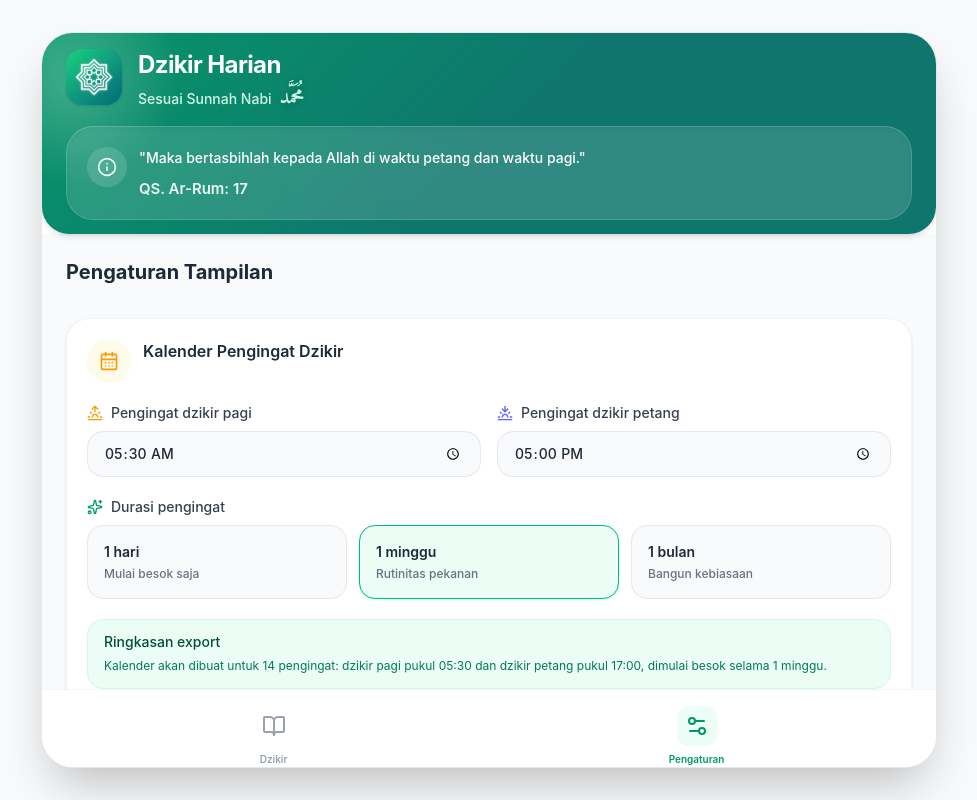
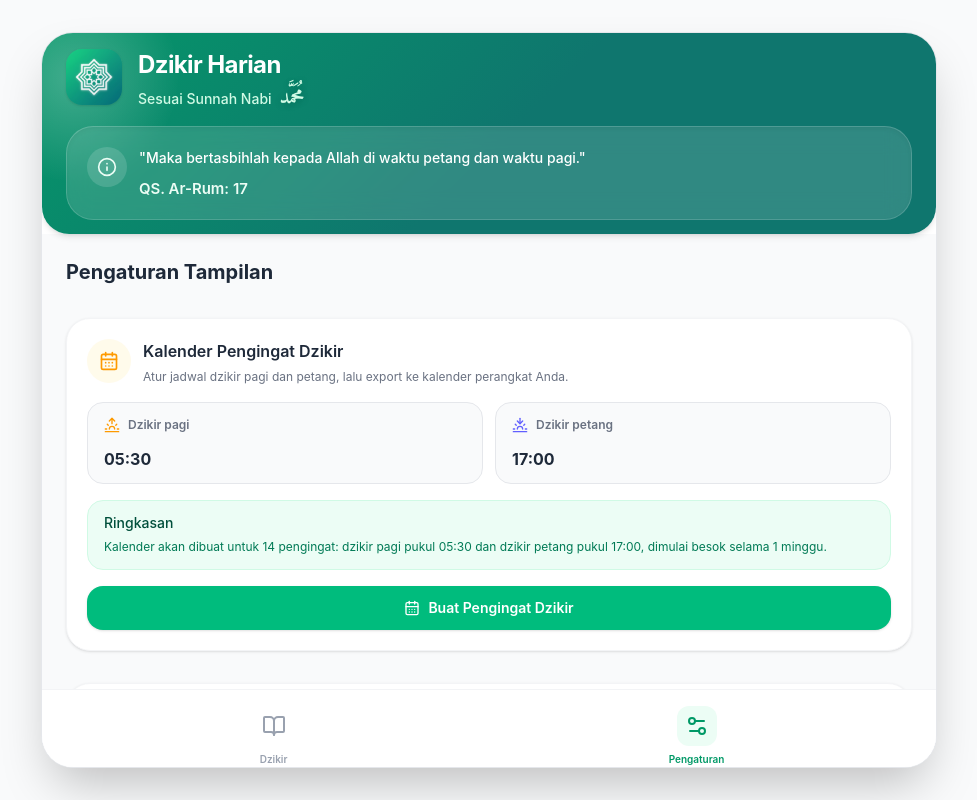
Before and after one commit to adhityogb/DzikirHarian, a React (Vite) app: page / in a window 1280 px wide. Both pictures are taken after a click on the button "Pengaturan". Shown: the whole page, without its empty margins (151-1128 px from the left). Built offline with nearby package versions, Linux system fonts and the light colour scheme; a web font is replaced by a local one.

Commit message:
Refine reminder settings modal flow

```diff
--- a/src/App.jsx
+++ b/src/App.jsx
@@ -64,6 +64,7 @@ export default function App() {
   const [showInstallBanner, setShowInstallBanner] = useState(() => window.innerWidth < 768 && !isStandaloneDisplay());
   const [activeDalil, setActiveDalil] = useState(null);
   const [isInstallModalOpen, setIsInstallModalOpen] = useState(false);
+  const [isReminderModalOpen, setIsReminderModalOpen] = useState(false);
   const [morningReminderTime, setMorningReminderTime] = useState(() => localStorage.getItem('dzikir_calendar_morning_reminder_time') || '05:30');
   const [eveningReminderTime, setEveningReminderTime] = useState(() => localStorage.getItem('dzikir_calendar_evening_reminder_time') || '17:00');
   const [reminderDuration, setReminderDuration] = useState(() => localStorage.getItem('dzikir_calendar_reminder_duration') || 'week');
@@ -214,7 +215,12 @@ export default function App() {
 
   const handleExportReminderCalendar = useCallback(() => {
     downloadReminderCalendar({ morningTime: morningReminderTime, eveningTime: eveningReminderTime, durationKey: reminderDuration });
+    setIsReminderModalOpen(false);
   }, [eveningReminderTime, morningReminderTime, reminderDuration]);
+
+  const handleOpenReminderModal = useCallback(() => {
+    setIsReminderModalOpen(true);
+  }, []);
 
   const handleIncrement = useCallback((id, target, index) => {
     setCounts((prev) => {
@@ -303,7 +309,7 @@ export default function App() {
   return (
     <div className={`min-h-screen bg-gray-50 font-sans text-gray-800 flex justify-center items-stretch lg:items-center overflow-x-hidden selection:bg-emerald-200 px-0 sm:px-4 lg:px-8 ${isNightView ? 'night-view' : ''}`}>
       <div className="app-shell w-full max-w-4xl h-[100dvh] lg:h-[92vh] bg-white relative flex flex-col overflow-hidden sm:rounded-[2rem] lg:shadow-2xl lg:border border-gray-200">
-        <div className={`flex min-h-0 flex-1 flex-col transition-all duration-300 ${isInstallModalOpen ? 'app-shell__backdrop is-blurred' : ''}`}>
+        <div className={`flex min-h-0 flex-1 flex-col transition-all duration-300 ${(isInstallModalOpen || isReminderModalOpen) ? 'app-shell__backdrop is-blurred' : ''}`}>
           {!isReadingMode && (
             <header className="app-header px-5 sm:px-6 text-white shadow-md z-10 relative shrink-0">
               <div className="app-header__glow" />
@@ -371,7 +377,7 @@ export default function App() {
                 reminderDuration={reminderDuration}
                 setReminderDuration={setReminderDuration}
                 reminderSummary={reminderSummary}
-                onExportReminderCalendar={handleExportReminderCalendar}
+                onOpenReminderModal={handleOpenReminderModal}
               />
             )}
             {isReadingMode && <ReadingTab currentDzikirList={currentDzikirList} counts={counts} showArabic={showArabic} fontSize={fontSize} fontSizeClasses={fontSizeClasses} showLatin={showLatin} showTranslation={showTranslation} handleIncrement={handleIncrement} setActiveDalil={setActiveDalil} dalilByTitle={dalilByTitle} progress={progress} activeTime={activeTime} setIsReadingMode={setIsReadingMode} setActiveTab={setActiveTab} tahlilTarget={tahlilTargetByTime[activeTime]} setTahlilTarget={setActiveTimeTahlilTarget} />}
@@ -428,6 +434,84 @@ export default function App() {
           </div>
         )}
 
+        {isReminderModalOpen && !isReadingMode && (
+          <div className="absolute inset-0 z-40 flex items-center justify-center bg-slate-950/38 p-4" onClick={() => setIsReminderModalOpen(false)}>
+            <div className="w-full max-w-md rounded-[2rem] border border-emerald-100 bg-white p-5 shadow-xl animate-fade-in-up" onClick={(event) => event.stopPropagation()}>
+              <div className="mb-4 flex items-start justify-between gap-3">
+                <div>
+                  <p className="text-xs font-semibold uppercase tracking-[0.24em] text-emerald-600">Reminder Dzikir</p>
+                  <h3 className="mt-1 text-lg font-bold text-gray-900">Buat Pengingat Dzikir</h3>
+                  <p className="mt-2 text-sm leading-relaxed text-gray-500">Atur waktu dzikir pagi dan petang, lalu export menjadi kalender pengingat yang siap diimpor.</p>
+                </div>
+                <button
+                  type="button"
+                  onClick={() => setIsReminderModalOpen(false)}
+                  className="flex h-10 w-10 items-center justify-center rounded-full bg-gray-100 text-gray-500 transition-colors hover:bg-gray-200 hover:text-gray-700"
+                  aria-label="Tutup popup pengingat dzikir"
+                >
+                  <X className="h-5 w-5" />
+                </button>
+              </div>
+
+              <div className="space-y-4">
+                <div className="grid gap-3 sm:grid-cols-2">
+                  <label className="space-y-2 text-sm font-medium text-gray-700">
+                    <span>Dzikir pagi</span>
+                    <input type="time" value={morningReminderTime} onChange={(e) => setMorningReminderTime(e.target.value)} className="w-full rounded-2xl border border-gray-200 bg-gray-50 px-4 py-3 text-gray-800 outline-none transition-colors focus:border-emerald-400 focus:bg-white" />
+                  </label>
+                  <label className="space-y-2 text-sm font-medium text-gray-700">
+                    <span>Dzikir petang</span>
+                    <input type="time" value={eveningReminderTime} onChange={(e) => setEveningReminderTime(e.target.value)} className="w-full rounded-2xl border border-gray-200 bg-gray-50 px-4 py-3 text-gray-800 outline-none transition-colors focus:border-emerald-400 focus:bg-white" />
+                  </label>
+                </div>
+
+                <div className="space-y-2 text-sm font-medium text-gray-700">
+                  <span>Durasi pengingat</span>
+                  <div className="grid gap-3 sm:grid-cols-3">
+                    {[
+                      ['day', '1 hari'],
+                      ['week', '1 minggu'],
+                      ['month', '1 bulan'],
+                    ].map(([value, title]) => (
+                      <button
+                        key={value}
+                        type="button"
+                        onClick={() => setReminderDuration(value)}
+                        className={`rounded-2xl border px-4 py-4 text-left transition-all ${reminderDuration === value ? 'border-emerald-500 bg-emerald-50 shadow-sm shadow-emerald-100' : 'border-gray-200 bg-gray-50 hover:bg-white'}`}
+                      >
+                        <div className="font-semibold text-gray-800">{title}</div>
+                      </button>
+                    ))}
+                  </div>
+                </div>
+
+                <div className="rounded-2xl bg-emerald-50/70 p-4">
+                  <p className="text-sm font-semibold text-emerald-900">Ringkasan export</p>
+                  <p className="mt-1 text-xs leading-relaxed text-emerald-700">{reminderSummary}</p>
+                </div>
+              </div>
+
+              <div className="mt-5 flex flex-col-reverse gap-3 sm:flex-row sm:justify-end">
+                <button
+                  type="button"
+                  onClick={() => setIsReminderModalOpen(false)}
+                  className="inline-flex items-center justify-center rounded-2xl border border-gray-200 px-4 py-3 text-sm font-semibold text-gray-600 transition-colors hover:border-gray-300 hover:bg-gray-50"
+                >
+                  Tutup
+                </button>
+                <button
+                  type="button"
+                  onClick={handleExportReminderCalendar}
+                  className="inline-flex items-center justify-center gap-2 rounded-2xl bg-emerald-500 px-4 py-3 text-sm font-semibold text-white shadow-sm transition-colors hover:bg-emerald-600"
+                >
+                  <Download className="h-4 w-4" />
+                  Buat Pengingat Dzikir
+                </button>
+              </div>
+            </div>
+          </div>
+        )}
+
         {activeDalil && <div className="fixed inset-0 z-50 bg-black/40 flex items-center justify-center p-4" onClick={() => setActiveDalil(null)}><div className="w-full max-w-lg bg-white rounded-3xl shadow-xl border border-gray-100 p-5 sm:p-6" onClick={(e) => e.stopPropagation()}><div className="flex items-start justify-between gap-3 mb-4"><div><p className="text-xs font-semibold text-emerald-600 uppercase tracking-wide">Dalil dari sumber</p><h3 className="text-lg font-bold text-gray-900">{activeDalil.title}</h3></div><button type="button" onClick={() => setActiveDalil(null)} className="w-9 h-9 rounded-full bg-gray-100 hover:bg-gray-200 text-gray-600 flex items-center justify-center" aria-label="Tutup popup dalil"><X className="w-5 h-5" /></button></div><div className="bg-gray-50 rounded-2xl p-4 space-y-3"><p className="text-sm text-gray-700 leading-relaxed">{activeDalil.dalil}</p><p className="text-xs text-gray-500"><span className="font-semibold">Referensi:</span> {activeDalil.source}</p></div></div></div>}
       </div>
     </div>
--- a/src/components/SettingsTab.jsx
+++ b/src/components/SettingsTab.jsx
@@ -1,7 +1,7 @@
 import React, { memo } from 'react';
-import { CalendarDays, Clock3, Download, ChevronLeft, Type, Languages, AlignLeft, Sparkles, Sunrise, Sunset } from 'lucide-react';
+import { CalendarDays, ChevronLeft, Type, Languages, AlignLeft, Sunrise, Sunset } from 'lucide-react';
 
-function SettingsTab({ fontSize, setFontSize, showArabic, setShowArabic, showLatin, setShowLatin, showTranslation, setShowTranslation, showBackToReading, onBackToReading, morningReminderTime, setMorningReminderTime, eveningReminderTime, setEveningReminderTime, reminderDuration, setReminderDuration, reminderSummary, onExportReminderCalendar }) {
+function SettingsTab({ fontSize, setFontSize, showArabic, setShowArabic, showLatin, setShowLatin, showTranslation, setShowTranslation, showBackToReading, onBackToReading, morningReminderTime, eveningReminderTime, reminderSummary, onOpenReminderModal }) {
   return (
     <div className="p-6 space-y-8 animate-fade-in-up pb-[calc(env(safe-area-inset-bottom,16px)+8.5rem)]">
       <div className="space-y-4">
@@ -18,54 +18,33 @@ function SettingsTab({ fontSize, setFontSize, showArabic, setShowArabic, showLat
         <h2 className="font-bold text-gray-800 text-xl">Pengaturan Tampilan</h2>
       </div>
 
-      <div className="bg-white rounded-3xl p-5 shadow-sm border border-gray-100 space-y-5">
+      <div className="bg-white rounded-3xl p-5 shadow-sm border border-gray-100 space-y-4">
         <div className="flex items-start gap-3">
           <div className="w-11 h-11 rounded-full bg-amber-50 flex items-center justify-center text-amber-500 shrink-0"><CalendarDays className="w-5 h-5" /></div>
-          <div>
+          <div className="min-w-0">
             <h4 className="font-semibold text-gray-800">Kalender Pengingat Dzikir</h4>
+            <p className="mt-1 text-xs leading-relaxed text-gray-500">Atur jadwal dzikir pagi dan petang, lalu export ke kalender perangkat Anda.</p>
           </div>
         </div>
 
-        <div className="grid gap-4 sm:grid-cols-2">
-          <label className="space-y-2 text-sm font-medium text-gray-700">
-            <span className="inline-flex items-center gap-2"><Sunrise className="w-4 h-4 text-amber-500" /> Pengingat dzikir pagi</span>
-            <input type="time" value={morningReminderTime} onChange={(e) => setMorningReminderTime(e.target.value)} className="w-full rounded-2xl border border-gray-200 bg-gray-50 px-4 py-3 text-gray-800 outline-none transition-colors focus:border-emerald-400 focus:bg-white" />
-          </label>
-
-          <label className="space-y-2 text-sm font-medium text-gray-700">
-            <span className="inline-flex items-center gap-2"><Sunset className="w-4 h-4 text-indigo-500" /> Pengingat dzikir petang</span>
-            <input type="time" value={eveningReminderTime} onChange={(e) => setEveningReminderTime(e.target.value)} className="w-full rounded-2xl border border-gray-200 bg-gray-50 px-4 py-3 text-gray-800 outline-none transition-colors focus:border-emerald-400 focus:bg-white" />
-          </label>
-        </div>
-
-        <div className="space-y-2 text-sm font-medium text-gray-700">
-          <span className="inline-flex items-center gap-2"><Sparkles className="w-4 h-4 text-emerald-600" /> Durasi pengingat</span>
-          <div className="grid gap-3 sm:grid-cols-3">
-            {[
-              ['day', '1 hari', 'Mulai besok saja'],
-              ['week', '1 minggu', 'Rutinitas pekanan'],
-              ['month', '1 bulan', 'Bangun kebiasaan'],
-            ].map(([value, title, caption]) => (
-              <button
-                key={value}
-                type="button"
-                onClick={() => setReminderDuration(value)}
-                className={`rounded-2xl border px-4 py-4 text-left transition-all ${reminderDuration === value ? 'border-emerald-500 bg-emerald-50 shadow-sm shadow-emerald-100' : 'border-gray-200 bg-gray-50 hover:bg-white'}`}
-              >
-                <div className="font-semibold text-gray-800">{title}</div>
-                <div className="mt-1 text-xs text-gray-500">{caption}</div>
-              </button>
-            ))}
+        <div className="grid gap-3 sm:grid-cols-2">
+          <div className="rounded-2xl border border-gray-200 bg-gray-50 px-4 py-3">
+            <div className="inline-flex items-center gap-2 text-xs font-semibold text-gray-500"><Sunrise className="w-4 h-4 text-amber-500" /> Dzikir pagi</div>
+            <div className="mt-2 text-base font-bold text-gray-800">{morningReminderTime}</div>
+          </div>
+          <div className="rounded-2xl border border-gray-200 bg-gray-50 px-4 py-3">
+            <div className="inline-flex items-center gap-2 text-xs font-semibold text-gray-500"><Sunset className="w-4 h-4 text-indigo-500" /> Dzikir petang</div>
+            <div className="mt-2 text-base font-bold text-gray-800">{eveningReminderTime}</div>
           </div>
         </div>
 
         <div className="rounded-2xl border border-emerald-100 bg-emerald-50 px-4 py-3">
-          <p className="text-sm font-medium text-emerald-900">Ringkasan export</p>
+          <p className="text-sm font-medium text-emerald-900">Ringkasan</p>
           <p className="mt-1 text-xs leading-relaxed text-emerald-700">{reminderSummary}</p>
         </div>
 
-        <button type="button" onClick={onExportReminderCalendar} className="inline-flex w-full items-center justify-center gap-2 rounded-2xl bg-emerald-500 px-4 py-3 text-sm font-semibold text-white shadow-sm transition-colors hover:bg-emerald-600">
-          <Download className="h-4 w-4" /> Export kalender pengingat
+        <button type="button" onClick={onOpenReminderModal} className="inline-flex w-full items-center justify-center gap-2 rounded-2xl bg-emerald-500 px-4 py-3 text-sm font-semibold text-white shadow-sm transition-colors hover:bg-emerald-600">
+          <CalendarDays className="h-4 w-4" /> Buat Pengingat Dzikir
         </button>
       </div>
 
```
Also changed, not shown: src/lib/calendarReminders.js.
